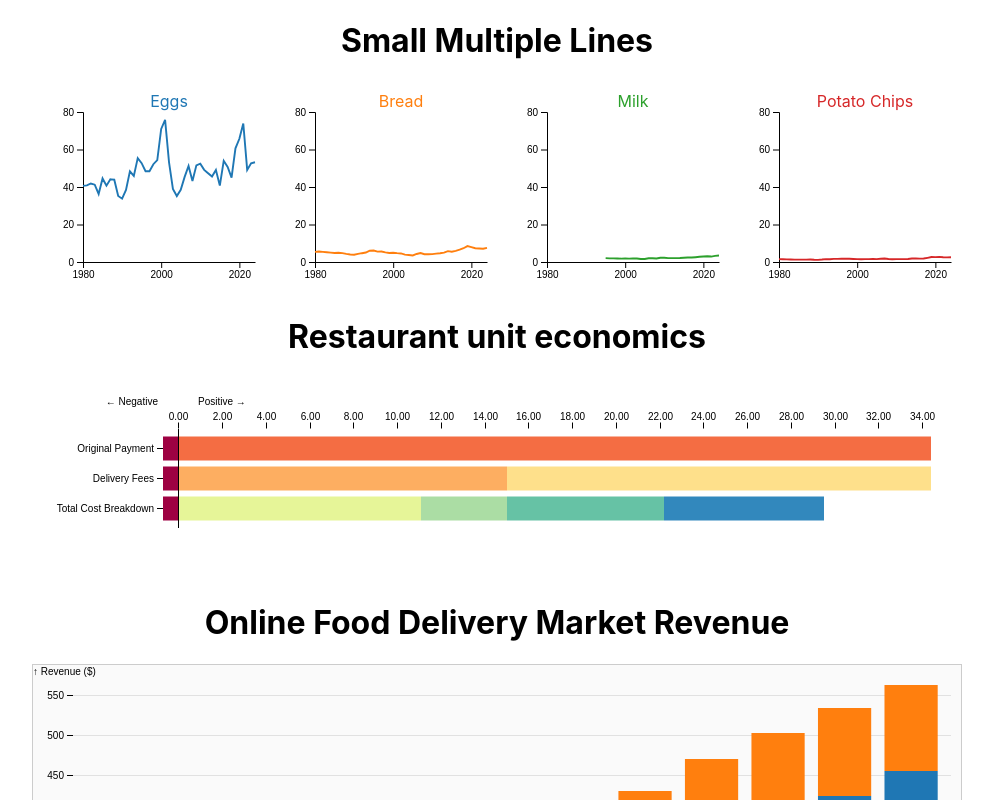
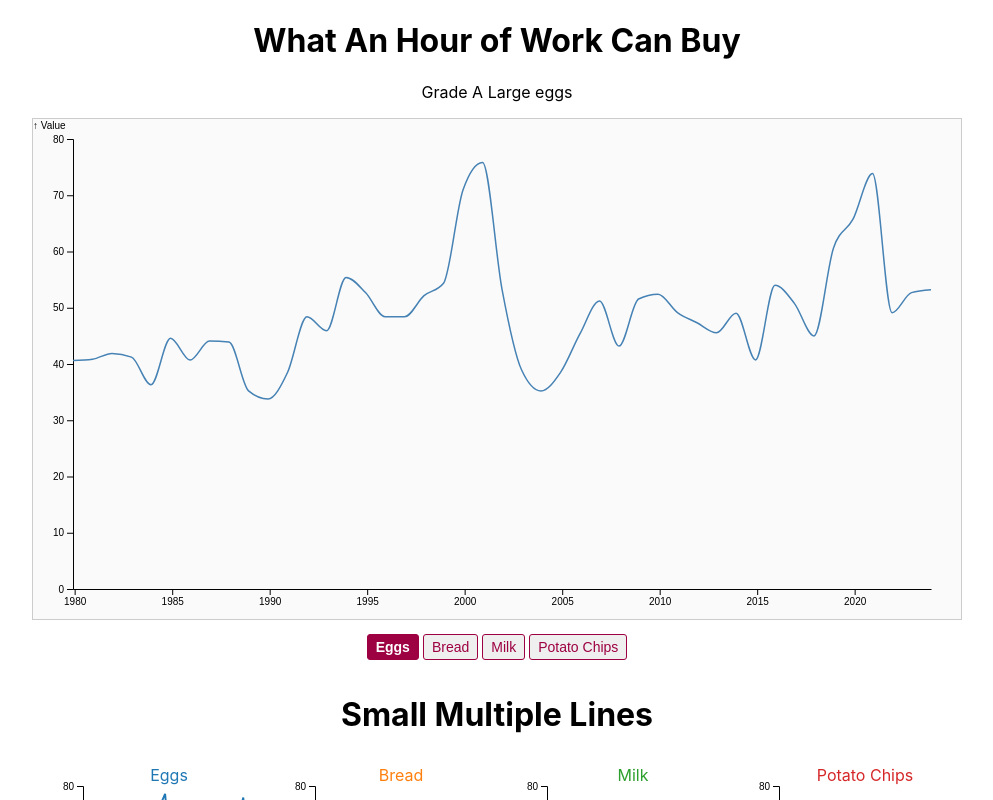
Before and after one commit to riaaa16/eggs, a React (Create React App) app: page / in a window 1280 px wide. Shown: the top 800 px of the page, without its empty margins (143-1136 px from the left). Built offline with nearby package versions, Linux system fonts and the light colour scheme.

Commit message:
Buttonset to transition linechart data

```diff
--- a/src/App.js
+++ b/src/App.js
@@ -5,10 +5,12 @@ import PieChart from './charts/pie';
 import StackedBarChart from './charts/stackedBar';
 import DivergingStackedBarChart from './charts/divergingStackedBar';
 import SmallMultiplesChart from './charts/smallMultiLine';
+import LineButtons from './lineTransitionButtons';
 
 function App() {
   return (
     <div className="App">
+      <LineButtons/>
       <SmallMultiplesChart
         csvFiles={[
           {
@@ -72,28 +74,6 @@ function App() {
           title={"Average Prices of Grocery Items"}
           subtitle={"For Northeast America"}
         />
-        <MultiLineChart
-          csvFiles={[
-            {
-              filepath: "/data/Eggs/Egg Ratio.csv",
-              category: "eggs",
-            },
-            {
-              filepath: "/data/Bread/Bread Ratio.csv",
-              category: "bread",
-            },
-            {
-              filepath: "/data/Milk/Milk Ratio.csv",
-              category: "milk",
-            },
-            {
-              filepath: "/data/Potato Chips/Potato Chip Ratio.csv",
-              category: "potato chips",
-            },
-          ]}
-          title={"Amount of groceries you can afford with one hour of work"}
-          subtitle={"Based off of average prices and minimum wage"}
-        />
     </div>
   );
 }
--- a/src/charts/line.jsx
+++ b/src/charts/line.jsx
@@ -10,22 +10,25 @@ import { getMonthIndex } from "../convertMonth";
 const LineChart = ({ filepath, monthly, title, subtitle }) => {
   const svgRef = useRef(); // Reference to the SVG element
   const [data, setData] = useState(null); // Store loaded CSV data
+  const [prevData, setPrevData] = useState(null); // Store previous data for transitions
+  const timing = 1000; // Timing for durations
+  const easing = d3.easeQuadInOut; // Easing for transitions
 
   // Load data from CSV
   useEffect(() => {
-    d3.csv(filepath)
+    d3.csv(filepath) // Read and parse CSV
       .then((loadedData) => {
-        const formattedData = [];
+        const formattedData = []; // Create an empty array to store data in
 
-        loadedData.forEach((row) => {
-          const year = +row.Year;
+        loadedData.forEach((row) => { // For each row
+          const year = +row.Year; // Convert year to a number
 
-          if (monthly) {
-          Object.keys(row).forEach((month) => {
-            const price = parseFloat(row[month]);
+          if (monthly) { // If monthly is true
+          Object.keys(row).forEach((month) => { // for each value in row
+            const price = parseFloat(row[month]); // Parse as float
             if (month !== "Year" && !isNaN(price)) {
               formattedData.push({
-                date: new Date(year, getMonthIndex(month)),
+                date: new Date(year, getMonthIndex(month)), // Convert year and month into date
                 price : price,
               });
             }})
@@ -37,7 +40,8 @@ const LineChart = ({ filepath, monthly, title, subtitle }) => {
           }
         });
 
-        setData(formattedData);
+        setPrevData(data); // Save current data
+        setData(formattedData); // set formatted data as current data to use
       })
       .catch((error) => {
         console.error("Error loading CSV:", error);
@@ -54,7 +58,38 @@ const LineChart = ({ filepath, monthly, title, subtitle }) => {
 
     // Select the SVG element
     const svg = d3.select(svgRef.current);
-    svg.selectAll("*").remove(); // Clear previous chart
+
+    // Rendering data for first time (no previous data)
+    if (!prevData) {
+      svg.selectAll("*").remove(); // Clear previous chart
+
+      // Create x-axis
+      svg.append("g")
+        .attr("class", "x-axis")
+        .attr("transform", `translate(0, ${height - margin.bottom})`);
+
+      // Create y-axis
+      const yAxis = svg.append("g")
+        .attr("class", "y-axis")
+        .attr("transform", `translate(${margin.left}, 0)`);
+
+      // Append y-axis label
+      yAxis.append("text")
+        .attr("class", "y-label")
+        .attr("x", -margin.left)
+        .attr("y", 10)
+        .attr("fill", "currentColor")
+        .attr("text-anchor", "start")
+        .text("↑ Value");
+
+      // Create line path
+      svg.append("path")
+        .attr("class", "line")
+        .attr("fill", "none")
+        .attr("stroke", "steelblue")
+        .attr("stroke-width", 1.5)
+
+    }
 
     // Define scales
     const x = d3.scaleUtc()
@@ -72,42 +107,44 @@ const LineChart = ({ filepath, monthly, title, subtitle }) => {
       .y((d) => y(d.price))
       .curve(d3.curveMonotoneX);
 
-    // Append X-axis
-    svg.append("g")
-      .attr("transform", `translate(0,${height - margin.bottom})`)
+    // Update X-axis
+    svg.select(".x-axis")
+      .transition()
+      .ease(easing)
+      .duration(timing)
       .call(d3.axisBottom(x).ticks(width / 80).tickSizeOuter(0));
 
-    // Append Y-axis
-    svg.append("g")
-      .attr("transform", `translate(${margin.left},0)`)
+    // Update Y-axis
+    svg.select(".y-axis")
+      .transition()
+      .ease(easing)
+      .duration(timing)
       .call(d3.axisLeft(y))
-      .call((g) => g.select(".domain").remove())
-      .call((g) =>
-        g
-          .selectAll(".tick line")
-          .clone()
-          .attr("x2", width - margin.left - margin.right)
-          .attr("stroke-opacity", 0.1)
-      )
-      .call((g) =>
-        g
-          .append("text")
-          .attr("x", -margin.left)
-          .attr("y", 10)
-          .attr("fill", "currentColor")
-          .attr("text-anchor", "start")
-          .text("↑ Price ($)")
-      );
 
-    // Append the line path
-    svg.append("path")
+    // Update grid lines
+    const gridLines = svg.select(".grid-lines");
+    gridLines.selectAll().remove();
+
+    y.ticks().forEach((tick) => {
+      gridLines.append("line")
+        .attr("x1", margin.left)
+        .attr("x2", width - margin.right)
+        .attr("y1", y(tick))
+        .attr("y2", y(tick))
+        .attr("stroke", "black")
+        .attr("stroke-opacity", 0.1)
+    });
+
+    // Transition line
+    svg.select(".line")
       .datum(data)
-      .attr("fill", "none")
-      .attr("stroke", "steelblue")
-      .attr("stroke-width", 1.5)
+      .transition()
+      .ease(easing)
+      .duration(timing)
       .attr("d", line);
 
-  }, [data]); // Re-run effect when data changes
+
+  }, [data, prevData]); // Re-run effect when data changes
 
   return (
     <div>
--- /dev/null
+++ b/src/lineTransitionButtons.js
@@ -0,0 +1,62 @@
+import React, { useState } from "react";
+import LineChart from "./charts/line";
+
+const BUTTONS_HEIGHT = 50;
+
+const inactiveButton = { // Styling nor inactive buttons
+    border: "1.5px solid #9e0142",
+    borderRadius: "3px",
+    padding: "4px 8px",
+    margin: "10px 2px",
+    fontSize: 14,
+    color: "#9e0142",
+};
+
+const activeButton = { // Styling for active buttons
+    ...inactiveButton,
+    backgroundColor: "#9e0142",
+    color: "white",
+    fontWeight: "bold"
+}
+
+const LineButtons = () => {
+    const [filepath, setFilepath] = useState("/data/Eggs/Egg Ratio.csv"); // Set "eggs" as default
+    const [subtitle, setSubtitle] = useState("Grade A Large eggs"); // Set "eggs" as default
+    const [active, setActive] = useState("Eggs"); // Set active button styling
+
+
+    const title = "What An Hour of Work Can Buy"; // Set title
+    const monthly = true; // Set monthly
+
+    const buttons = [ // Array to dynamically create buttons
+        { label: "Eggs", path: "/data/Eggs/Egg Ratio.csv", subtitle: "Grade A Large eggs, per egg."},
+        { label: "Bread", path: "/data/Bread/Bread Ratio.csv", subtitle: "White pan bread, per lb."},
+        { label: "Milk", path: "/data/Milk/Milk Ratio.csv", subtitle: "Fresh whole milk, per gal."},
+        { label: "Potato Chips", path: "/data/Potato Chips/Potato Chip Ratio.csv", subtitle: "Potato chips, per 16 oz."},
+    ]
+
+    return (
+        <div>
+            {<LineChart // Linechart component
+                filepath={filepath}
+                monthly={monthly}
+                title={title}
+                subtitle={subtitle}
+            />}
+            <div style={{ height: BUTTONS_HEIGHT }}>
+                {buttons.map(( { label, path, subtitle }) => ( // For each obj in buttons array, create a button
+                <button
+                    style = {active === label ? activeButton : inactiveButton} // Give active styling if label matches active
+                    onClick = {() => {
+                        setFilepath(path);
+                        setSubtitle(subtitle);
+                        setActive(label);
+                    }}
+                >{label}</button> // Button text is whatever label is
+                ))}
+            </div>
+        </div>
+    );
+};
+
+export default LineButtons;
```
